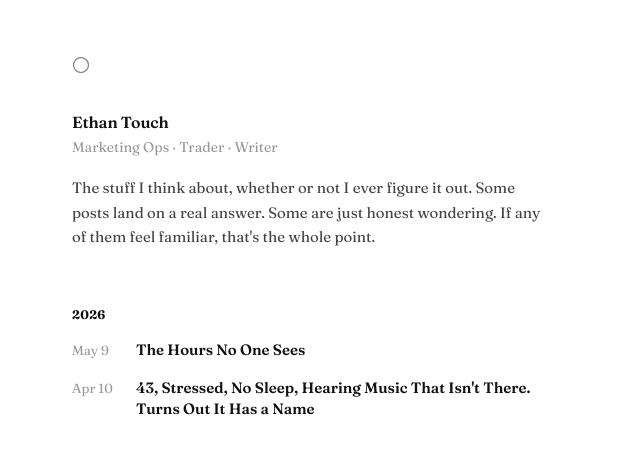
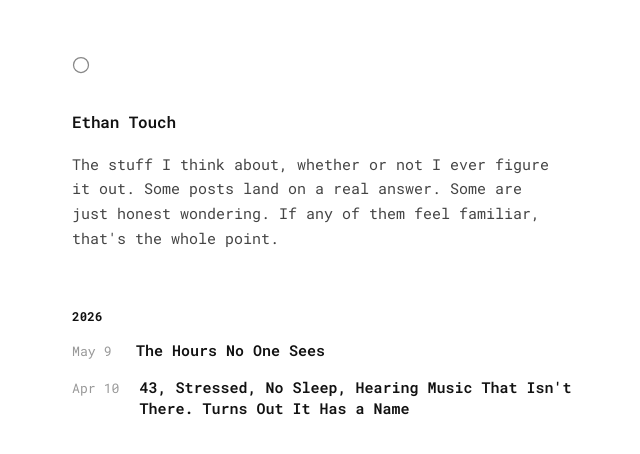
Before and after one commit to woofwallee/ethantouch.com, a Jekyll site: the page built from journal/index.html, in a window 1280 px wide. Shown: the top 454 px of the page, without its empty margins (300-940 px from the left). Built offline with Jekyll 4.4.1, drawn with Linux system fonts in a browser that asks for light colours.

Commit message:
Switch journal typeface to Roboto Mono, drop role tagline
- Remove "Marketing Ops · Trader · Writer" subtitle
- Replace Fraunces with Roboto Mono throughout journal CSS
- Drop Fraunces-specific font-variation-settings (opsz/SOFT axes)
- Update Google Fonts link to Roboto Mono variable

Co-Authored-By: Claude Sonnet 4.6 <noreply@anthropic.com>

```diff
--- a/_layouts/journal-base.html
+++ b/_layouts/journal-base.html
@@ -75,10 +75,10 @@
     });
   </script>
 
-  <!-- Fraunces variable serif (display + body, italic + roman, optical size) -->
+  <!-- Roboto Mono (variable, italic + roman) — journal-only typeface -->
   <link rel="preconnect" href="https://fonts.googleapis.com">
   <link rel="preconnect" href="https://fonts.gstatic.com" crossorigin>
-  <link href="https://fonts.googleapis.com/css2?family=Fraunces:ital,opsz,wght@0,9..144,300..900;1,9..144,300..900&display=swap" rel="stylesheet">
+  <link href="https://fonts.googleapis.com/css2?family=Roboto+Mono:ital,wght@0,100..700;1,100..700&display=swap" rel="stylesheet">
 
   <!-- Lenis smooth scroll -->
   <script src="https://unpkg.com/lenis@1.1.20/dist/lenis.min.js" defer></script>
--- a/_layouts/journal-index.html
+++ b/_layouts/journal-index.html
@@ -13,7 +13,6 @@ layout: journal-base
 
     <div class="journal-identity">
       <strong class="journal-name">Ethan Touch</strong>
-      <span class="journal-role">Marketing Ops · Trader · Writer</span>
     </div>
 
     {% if page.intro %}
--- a/journal/style.css
+++ b/journal/style.css
@@ -40,8 +40,7 @@
 body.journal {
   margin: 0;
   padding: 0;
-  font-family: 'Fraunces', Georgia, serif;
-  font-optical-sizing: auto;
+  font-family: 'Roboto Mono', ui-monospace, SFMono-Regular, Menlo, monospace;
   background: var(--bg);
   color: var(--ink);
   font-size: 1rem;
@@ -98,7 +97,7 @@ body.journal img {
 }
 
 .journal-name {
-  font-family: 'Fraunces', serif;
+  font-family: 'Roboto Mono', ui-monospace, SFMono-Regular, Menlo, monospace;
   font-size: 1rem;
   font-weight: 600;
   font-style: normal;
@@ -107,7 +106,7 @@ body.journal img {
 }
 
 .journal-role {
-  font-family: 'Fraunces', serif;
+  font-family: 'Roboto Mono', ui-monospace, SFMono-Regular, Menlo, monospace;
   font-size: 0.875rem;
   font-weight: 400;
   font-style: normal;
@@ -115,7 +114,7 @@ body.journal img {
 }
 
 .journal-bio {
-  font-family: 'Fraunces', serif;
+  font-family: 'Roboto Mono', ui-monospace, SFMono-Regular, Menlo, monospace;
   font-size: 0.9375rem;
   font-weight: 400;
   font-style: normal;
@@ -130,7 +129,7 @@ body.journal img {
 }
 
 .year-label {
-  font-family: 'Fraunces', serif;
+  font-family: 'Roboto Mono', ui-monospace, SFMono-Regular, Menlo, monospace;
   font-size: 0.775rem;
   font-weight: 700;
   font-style: normal;
@@ -159,7 +158,7 @@ body.journal img {
 }
 
 .entry-date {
-  font-family: 'Fraunces', serif;
+  font-family: 'Roboto Mono', ui-monospace, SFMono-Regular, Menlo, monospace;
   font-size: 0.825rem;
   font-style: normal;
   color: var(--ink-muted);
@@ -175,7 +174,7 @@ body.journal img {
 }
 
 .entry-title {
-  font-family: 'Fraunces', serif;
+  font-family: 'Roboto Mono', ui-monospace, SFMono-Regular, Menlo, monospace;
   font-size: 0.9375rem;
   font-weight: 600;
   font-style: normal;
@@ -303,7 +302,7 @@ body.journal img {
 
 /* ===== Panel article header ===== */
 .panel-meta {
-  font-family: 'Fraunces', serif;
+  font-family: 'Roboto Mono', ui-monospace, SFMono-Regular, Menlo, monospace;
   font-style: italic;
   font-size: 0.825rem;
   color: var(--ink-muted);
@@ -315,14 +314,13 @@ body.journal img {
 }
 
 .panel-title {
-  font-family: 'Fraunces', serif;
+  font-family: 'Roboto Mono', ui-monospace, SFMono-Regular, Menlo, monospace;
   font-style: italic;
   font-weight: 300;
   font-size: clamp(1.75rem, 5vw, 3rem);
   line-height: 1.05;
   color: var(--ink);
   letter-spacing: -0.02em;
-  font-variation-settings: 'opsz' 144, 'SOFT' 50;
   margin-bottom: 2.5rem;
   padding-bottom: 2.5rem;
   border-bottom: 1px solid var(--border);
@@ -336,17 +334,16 @@ body.journal img {
 }
 
 .panel-inner .journal-post__body p {
-  font-family: 'Fraunces', serif;
+  font-family: 'Roboto Mono', ui-monospace, SFMono-Regular, Menlo, monospace;
   font-size: 1.125rem;
   line-height: 1.78;
   color: var(--ink-soft);
   font-weight: 400;
-  font-variation-settings: 'opsz' 14, 'SOFT' 30;
   margin-bottom: 1.5em;
 }
 
 .panel-inner .journal-post__body > p:first-of-type::first-letter {
-  font-family: 'Fraunces', serif;
+  font-family: 'Roboto Mono', ui-monospace, SFMono-Regular, Menlo, monospace;
   font-style: italic;
   font-size: 4.5em;
   font-weight: 400;
@@ -354,11 +351,10 @@ body.journal img {
   line-height: 0.85;
   margin: 0.05em 0.12em 0 -0.05em;
   color: var(--accent);
-  font-variation-settings: 'opsz' 144, 'SOFT' 60;
 }
 
 .panel-inner .journal-post__body h2 {
-  font-family: 'Fraunces', serif;
+  font-family: 'Roboto Mono', ui-monospace, SFMono-Regular, Menlo, monospace;
   font-style: italic;
   font-weight: 400;
   font-size: clamp(1.4rem, 3vw, 1.9rem);
@@ -366,7 +362,6 @@ body.journal img {
   color: var(--ink);
   margin-top: 3rem;
   margin-bottom: 1rem;
-  font-variation-settings: 'opsz' 144, 'SOFT' 40;
 }
 
 .panel-inner .journal-post__body blockquote {
@@ -377,7 +372,6 @@ body.journal img {
   font-size: 1.25rem;
   line-height: 1.5;
   color: var(--ink);
-  font-variation-settings: 'opsz' 144, 'SOFT' 40;
 }
 
 .panel-inner .journal-post__body blockquote p {
@@ -416,7 +410,7 @@ body.journal img {
 .panel-full-link {
   display: inline-block;
   margin-top: 3rem;
-  font-family: 'Fraunces', serif;
+  font-family: 'Roboto Mono', ui-monospace, SFMono-Regular, Menlo, monospace;
   font-style: italic;
   font-size: 0.875rem;
   color: var(--accent);
@@ -449,7 +443,7 @@ body.journal img {
   display: inline-flex;
   align-items: center;
   gap: 0.5rem;
-  font-family: 'Fraunces', serif;
+  font-family: 'Roboto Mono', ui-monospace, SFMono-Regular, Menlo, monospace;
   font-style: italic;
   font-size: 0.875rem;
   color: var(--ink);
@@ -498,7 +492,7 @@ body.journal img {
 }
 
 .journal-post__meta {
-  font-family: 'Fraunces', serif;
+  font-family: 'Roboto Mono', ui-monospace, SFMono-Regular, Menlo, monospace;
   font-style: italic;
   font-size: 0.85rem;
   color: var(--ink-muted);
@@ -514,19 +508,18 @@ body.journal img {
 .journal-post__readtime { font-style: italic; }
 
 .journal-post__title {
-  font-family: 'Fraunces', serif;
+  font-family: 'Roboto Mono', ui-monospace, SFMono-Regular, Menlo, monospace;
   font-style: italic;
   font-weight: 300;
   font-size: clamp(2.4rem, 7vw, 5.5rem);
   line-height: 0.98;
   color: var(--ink);
   letter-spacing: -0.03em;
-  font-variation-settings: 'opsz' 144, 'SOFT' 50;
   margin-bottom: 1.5rem;
 }
 
 .journal-post__subtitle {
-  font-family: 'Fraunces', serif;
+  font-family: 'Roboto Mono', ui-monospace, SFMono-Regular, Menlo, monospace;
   font-style: italic;
   font-weight: 300;
   font-size: 1.3rem;
@@ -545,16 +538,15 @@ body.journal img {
 .journal-post__body > *:last-child { margin-bottom: 0; }
 
 .journal-post__body p {
-  font-family: 'Fraunces', serif;
+  font-family: 'Roboto Mono', ui-monospace, SFMono-Regular, Menlo, monospace;
   font-size: 1.2rem;
   line-height: 1.78;
   color: var(--ink-soft);
   font-weight: 400;
-  font-variation-settings: 'opsz' 14, 'SOFT' 30;
 }
 
 .journal-post__body > p:first-of-type::first-letter {
-  font-family: 'Fraunces', serif;
+  font-family: 'Roboto Mono', ui-monospace, SFMono-Regular, Menlo, monospace;
   font-style: italic;
   font-size: 5em;
   font-weight: 400;
@@ -562,11 +554,10 @@ body.journal img {
   line-height: 0.85;
   margin: 0.05em 0.12em 0 -0.05em;
   color: var(--accent);
-  font-variation-settings: 'opsz' 144, 'SOFT' 60;
 }
 
 .journal-post__body h2 {
-  font-family: 'Fraunces', serif;
+  font-family: 'Roboto Mono', ui-monospace, SFMono-Regular, Menlo, monospace;
   font-style: italic;
   font-weight: 400;
   font-size: clamp(1.8rem, 4vw, 2.4rem);
@@ -574,11 +565,10 @@ body.journal img {
   color: var(--ink);
   margin-top: 3.5rem;
   margin-bottom: 1.25rem;
-  font-variation-settings: 'opsz' 144, 'SOFT' 40;
 }
 
 .journal-post__body h3 {
-  font-family: 'Fraunces', serif;
+  font-family: 'Roboto Mono', ui-monospace, SFMono-Regular, Menlo, monospace;
   font-style: italic;
   font-weight: 500;
   font-size: 1.5rem;
@@ -596,7 +586,6 @@ body.journal img {
   font-size: 1.4rem;
   line-height: 1.5;
   color: var(--ink);
-  font-variation-settings: 'opsz' 144, 'SOFT' 40;
 }
 
 .journal-post__body blockquote p { font-size: inherit; color: inherit; }
@@ -608,7 +597,7 @@ body.journal img {
 }
 
 .journal-post__body code {
-  font-family: 'Courier New', monospace;
+  font-family: 'Roboto Mono', ui-monospace, SFMono-Regular, Menlo, monospace;
   font-size: 0.88em;
   background: #F5F5F5;
   padding: 0.15em 0.4em;
@@ -656,7 +645,7 @@ body.journal img {
 }
 
 .journal-post__back-link {
-  font-family: 'Fraunces', serif;
+  font-family: 'Roboto Mono', ui-monospace, SFMono-Regular, Menlo, monospace;
   font-style: italic;
   font-size: 1rem;
   color: var(--accent);
```
